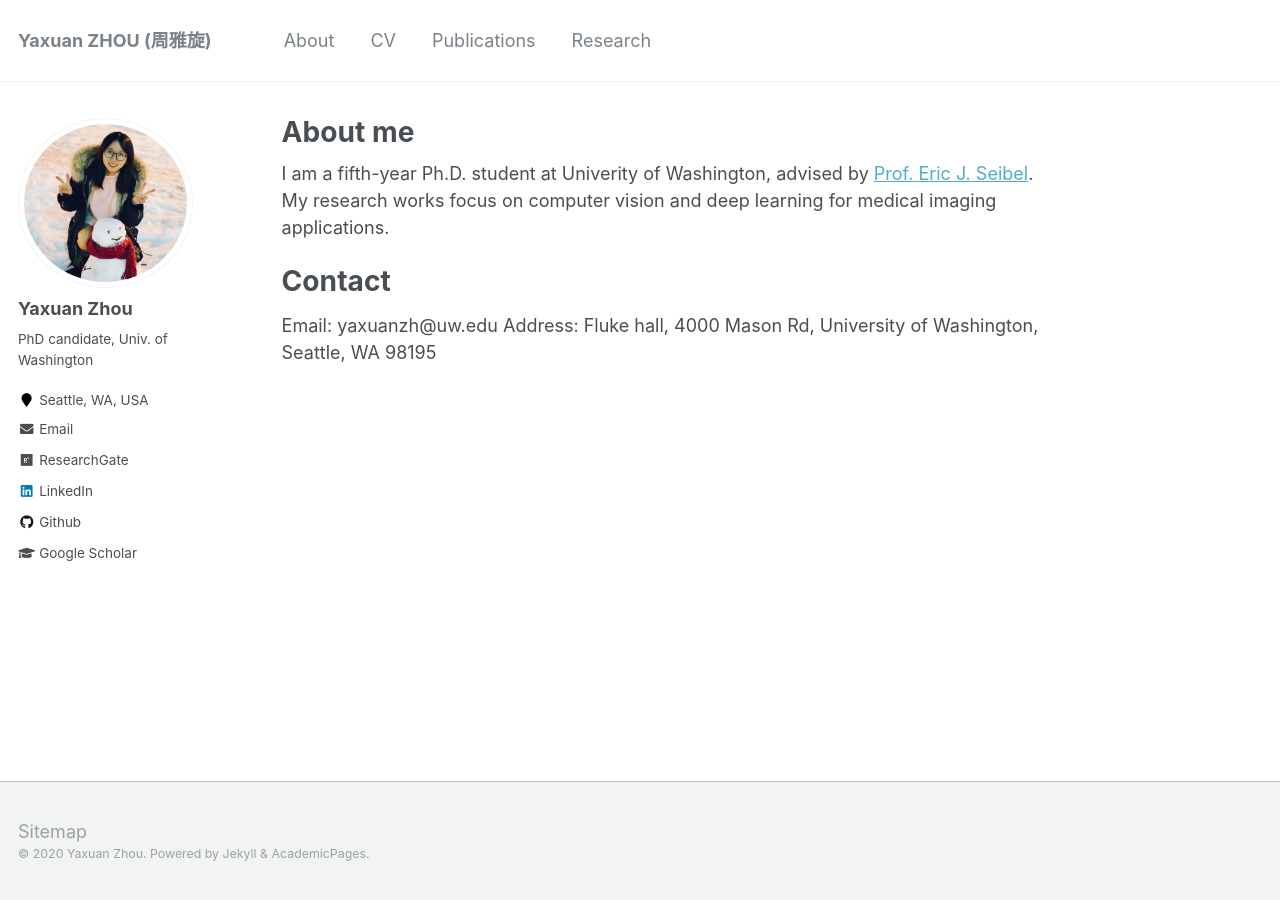
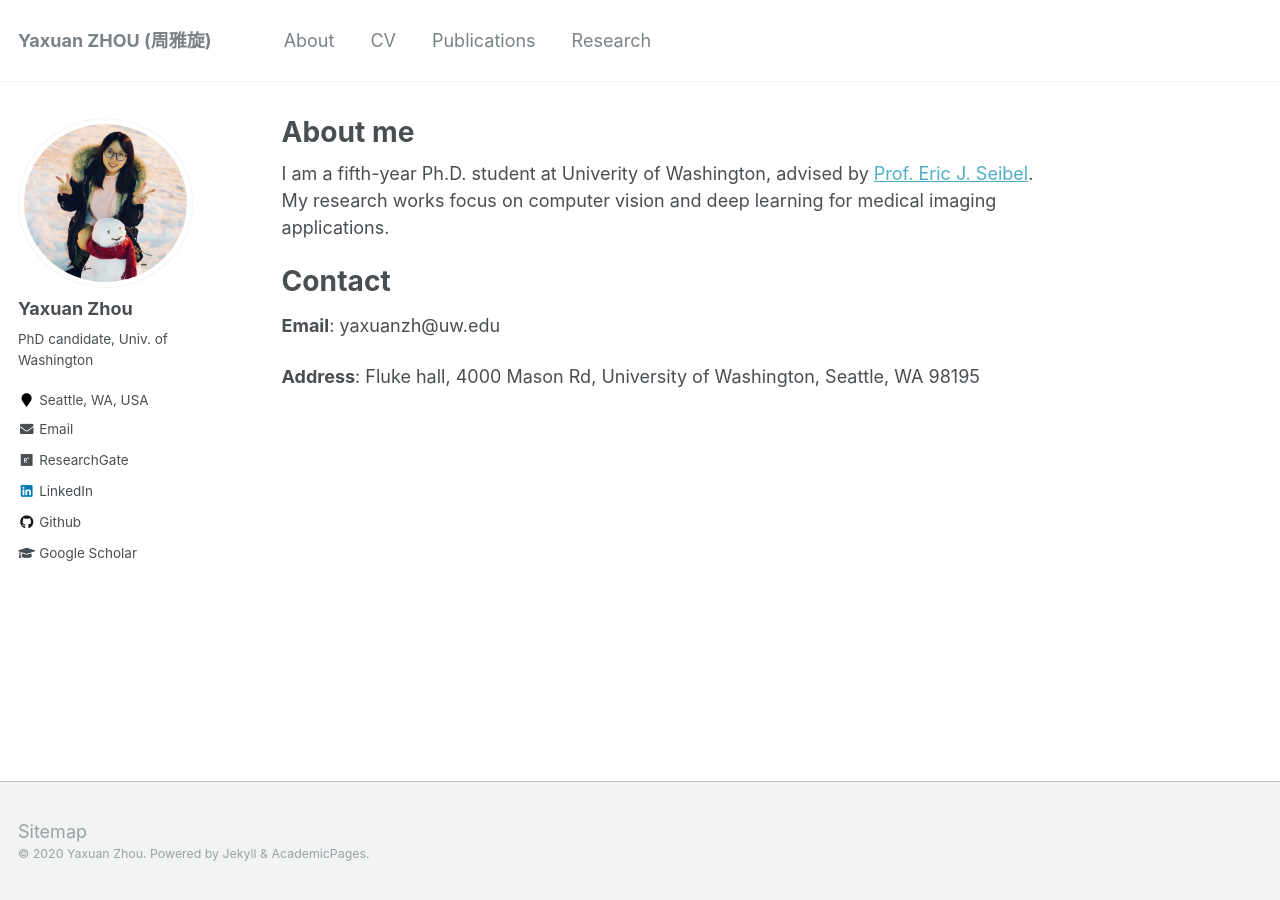
Before and after one commit to YaxuanZHOU/YaxuanZHOU.github.io, a Jekyll site: the page built from _pages/about.md, in a window 1280 px wide. Built offline with Jekyll 4.4.1, drawn with Linux system fonts in a browser that asks for light colours; part of the change alters nothing that is shown.

```diff
--- a/_pages/about.md
+++ b/_pages/about.md
@@ -12,5 +12,6 @@ I am a fifth-year Ph.D. student at Univerity of Washington, advised by [Prof. Er
 
 Contact
 ======
-Email: yaxuanzh@uw.edu
-Address: Fluke hall, 4000 Mason Rd, University of Washington, Seattle, WA 98195
+**Email**: yaxuanzh@uw.edu
+
+**Address**: Fluke hall, 4000 Mason Rd, University of Washington, Seattle, WA 98195
```
Also changed, not shown: 1 other file.
